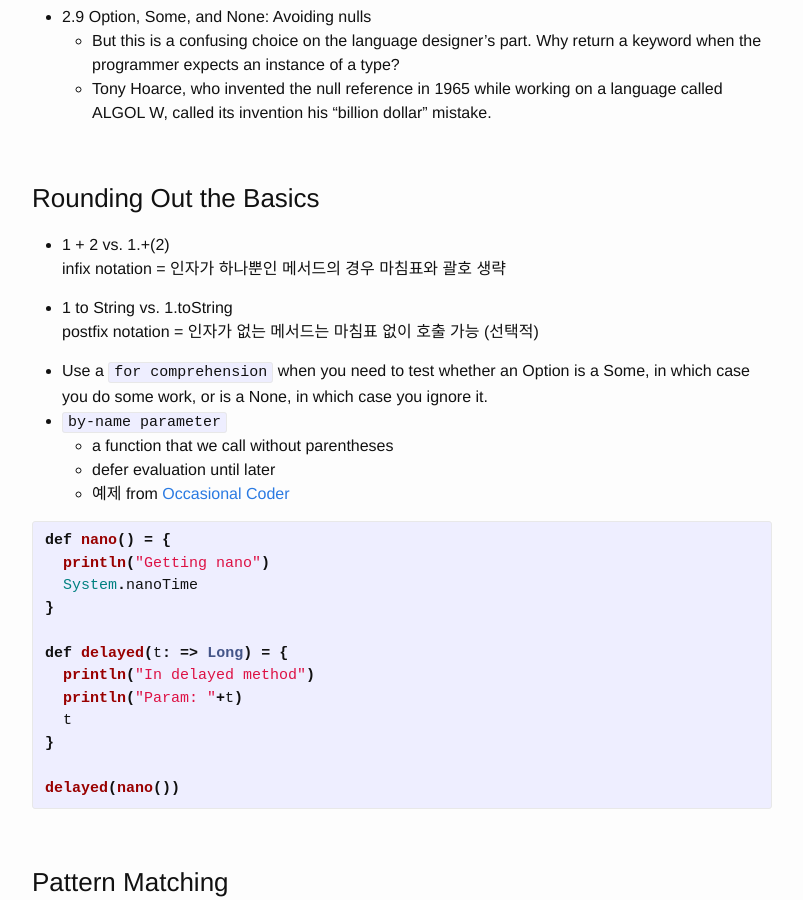
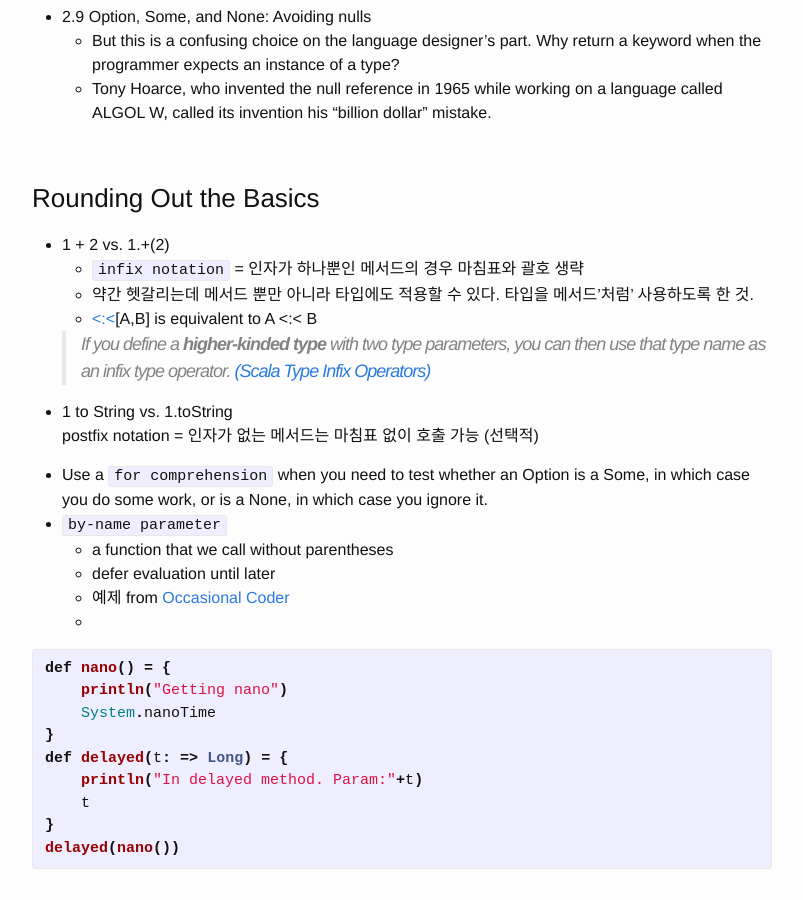
Before and after one commit to honeyAndSw/honeyAndSw.github.io, a Jekyll site: the page built from _posts/2015-11-17-programming-scala.markdown, in a window 1280 px wide and 900 px high, scrolled down 1068 px. Shown: the whole window, without its empty margins (238-1041 px from the left). Built offline with Jekyll 4.4.1, drawn with Linux system fonts in a browser that asks for light colours.

Commit message:
programming scala - more about infix notation.

```diff
--- a/_posts/2015-11-17-programming-scala.markdown
+++ b/_posts/2015-11-17-programming-scala.markdown
@@ -28,10 +28,10 @@ Programming Scala를 읽고 있다.
 - `diamond operator` in Java 7
 - `Subtype Polymorphism` 하위 타입 다형성, 또는 상속(Inheritance)
 
-> Polymorphism(다형성) 하나의 메소드나 클래스가 다양한 방법으로 동작하는 것.
-> - Ad hoc polymorphism => function overloading
-> - Parametric polymorphism => generics
-> - Subtyping
+  > Polymorphism(다형성) 하나의 메소드나 클래스가 다양한 방법으로 동작하는 것.
+  > - Ad hoc polymorphism => function overloading
+  > - Parametric polymorphism => generics
+  > - Subtyping
 
 - A character with a Unicode value between 0 and 255 may also be represented by an octal escape, i.e., a backslash followed by a sequence of up to three octal characters.
 : **조엘 온 소프트웨어** 에 나오는 인코딩 관련 부분 다시 정독할 것.
@@ -43,7 +43,12 @@ Programming Scala를 읽고 있다.
 
 ### Rounding Out the Basics
 - 1 + 2 vs. 1.+(2)
-: infix notation = 인자가 하나뿐인 메서드의 경우 마침표와 괄호 생략
+  - `infix notation` = 인자가 하나뿐인 메서드의 경우 마침표와 괄호 생략
+  - 약간 헷갈리는데 메서드 뿐만 아니라 타입에도 적용할 수 있다. 타입을 메서드'처럼' 사용하도록 한 것.
+  - [<:<](http://www.scala-lang.org/api/current/#scala.Predef$$$less$colon$less)[A,B] is equivalent to A <:< B
+
+  > If you define a **higher-kinded type** with two type parameters, you can then use that type name as an infix type operator. [(Scala Type Infix Operators)](http://jim-mcbeath.blogspot.kr/2008/11/scala-type-infix-operators.html)
+
 - 1 to String vs. 1.toString
 : postfix notation = 인자가 없는 메서드는 마침표 없이 호출 가능 (선택적)
 - Use a `for comprehension` when you need to test whether an Option is a Some, in which case you do some work, or is a None, in which case you ignore it.
@@ -51,18 +56,15 @@ Programming Scala를 읽고 있다.
    - a function that we call without parentheses
    - defer evaluation until later
    - 예제 from [Occasional Coder](http://locrianmode.blogspot.kr/2011/07/scala-by-name-parameter.html)
-{% highlight scala %}
+   - {% highlight scala %}
 def nano() = {
-  println("Getting nano")
-  System.nanoTime
+    println("Getting nano")
+    System.nanoTime
 }
-
 def delayed(t: => Long) = {
-  println("In delayed method")
-  println("Param: "+t)
-  t
+    println("In delayed method. Param:"+t)
+    t
 }
-
 delayed(nano())
 {% endhighlight %}
 
```
